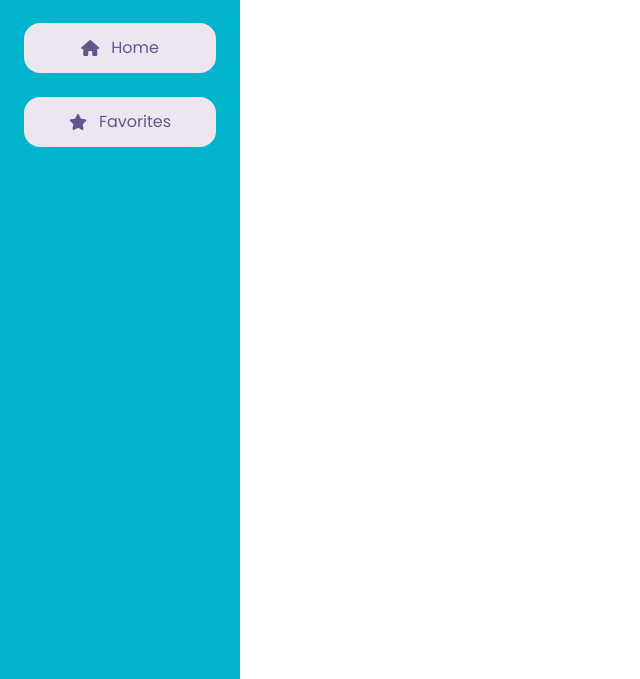
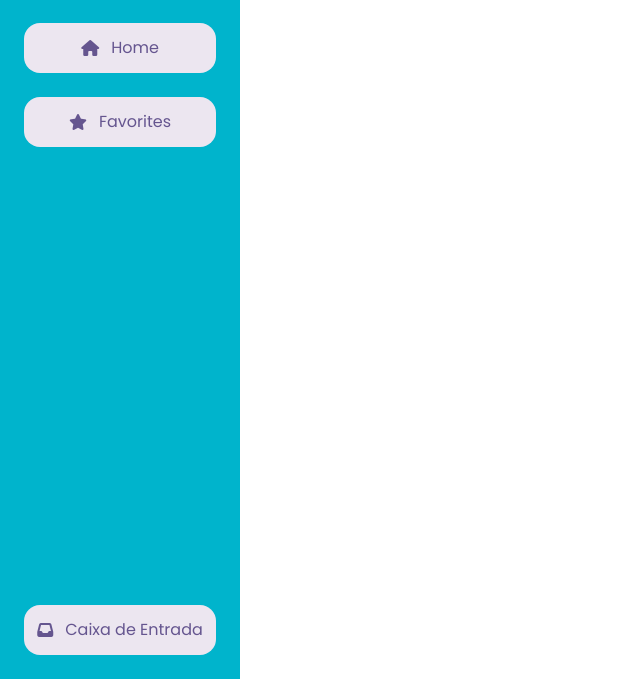
Before and after one commit to kellyson71/DrawItYourself, a Django app: page / in a window 1280 px wide. Shown: the part 121-800 px from the top of the page, without its empty margins (0-640 px from the left). Run offline with Django 5.2, Linux system fonts and the light colour scheme; some libraries are stand-ins or nearby versions.

Commit message:
added the inbox button

```diff
--- a/static/css/base.css
+++ b/static/css/base.css
@@ -125,6 +125,14 @@
     text-decoration: none;
 }
 
+.navbar nav {
+    height: 100%;
+
+    display: flex;
+    flex-direction: column;
+    justify-content: space-between;
+}
+
 .navbar-item {
     width: 100%;
     height: 3.125rem;
--- a/templates/base.html
+++ b/templates/base.html
@@ -49,6 +49,10 @@
                         <li class="navbar-item"><i class="fa-solid fa-star"></i> <p>Favorites</p></li>
                     </a>
                 </ul>
+
+                <a href="/">
+                    <li class="navbar-item"><i class="fa-solid fa-inbox"></i> <p>Caixa de Entrada</p></li>
+                </a>
             </nav>
         </div>
 
```
